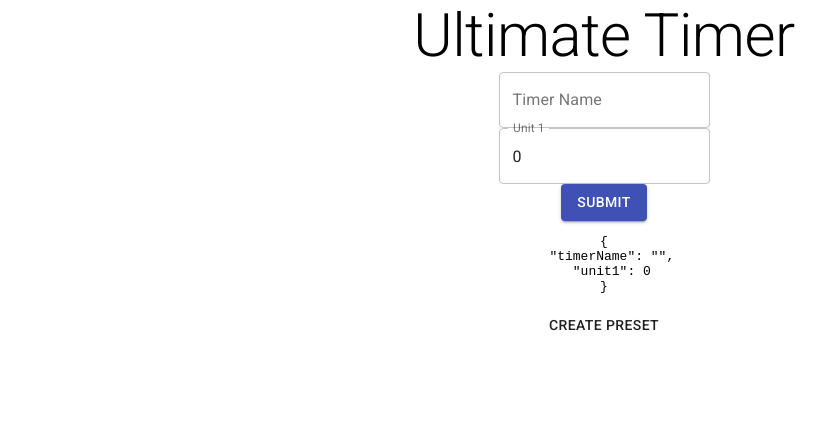
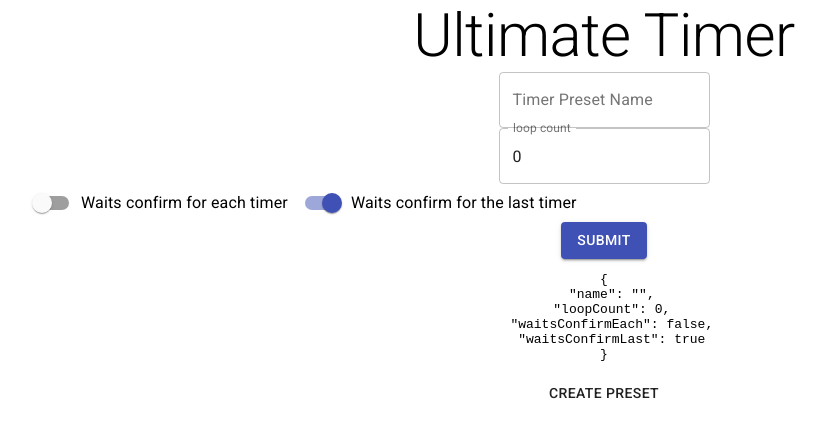
Before and after one commit to SDTakeuchi/ultimate_timer, a Next.js app in the folder frontend/ultimate_timer/: page /timer/create in a window 1280 px wide. Shown: the top 436 px of the page, without its empty margins (36-862 px from the left). Built offline with nearby package versions, Linux system fonts and the light colour scheme.

Commit message:
create form updated

```diff
--- a/frontend/ultimate_timer/components/form/PresetForm.tsx
+++ b/frontend/ultimate_timer/components/form/PresetForm.tsx
@@ -1,20 +1,58 @@
 import React from 'react';
-import { Button, TextField } from '@material-ui/core'
-import { Formik, Form } from 'formik'
+import axios from 'axios';
+import { Button, TextField } from '@material-ui/core';
+import { Formik, Form } from 'formik';
+import presetURL from '../../config/settings'
+import FormGroup from '@material-ui/core/FormGroup';
+import FormControlLabel from '@material-ui/core/FormControlLabel';
+import Switch from '@material-ui/core/Switch';
 
-interface Values {
-  timerName: string;
-  unit1: number;
+
+interface Props {
+  onSubmit: (values: iPresetForm) => void;
 }
 
-interface Props {
-  onSubmit: (values: Values) => void;
+interface iPresetForm {
+  name: string,
+  loopCount: number,
+  waitsConfirmEach: boolean,
+  waitsConfirmLast: boolean,
+  // timerUnit: {
+  //   durations: number,
+  //   order: number,
+  // }[],
 }
 
 export const NameForm: React.FC<Props> = ({ onSubmit }) => {
+  const [state, setState] = React.useState({
+    waitsConfirmEach: false,
+    waitsConfirmLast: true,
+  });
+
+  const handleChangeSwitch = (event: React.ChangeEvent<HTMLInputElement>) => {
+    setState({ ...state, [event.target.name]: event.target.checked });
+  };
+
+  const postPreset = () => {
+    axios
+      .post(presetURL, {
+        // name: value.name,
+        loop_count: "This is a new post."
+      })
+      .then(() => {
+        alert('preset created!');
+      })
+      .catch(() => { });
+  };
+
   return (
     <Formik
-      initialValues={{ timerName: '' , unit1: 0}}
+      initialValues={{
+        name: '' ,
+        loopCount: 0,
+        waitsConfirmEach: false,
+        waitsConfirmLast: true
+      }}
       onSubmit={values => {
         onSubmit(values);
       }}
@@ -24,9 +62,9 @@ export const NameForm: React.FC<Props> = ({ onSubmit }) => {
           <div>
             <TextField
               variant="outlined"
-              label="Timer Name"
-              name="timerName"
-              value={values.timerName}
+              label="Timer Preset Name"
+              name="name"
+              value={values.name}
               onChange={handleChange}
               onBlur={handleBlur}
             />
@@ -34,19 +72,50 @@ export const NameForm: React.FC<Props> = ({ onSubmit }) => {
           <div>
             <TextField
               variant="outlined"
-              label="Unit 1"
-              name="unit1"
+              label="loop count"
+              name="loopCount"
               type="number"
-              value={values.unit1}
+              value={values.loopCount}
               onChange={handleChange}
               onBlur={handleBlur}
             />
+          </div>
+          <div>
+            <FormGroup row>
+              <FormControlLabel
+                control={
+                  <Switch
+                    checked={state.waitsConfirmEach}
+                    onChange={handleChangeSwitch}
+                    color="primary"
+                    name="waitsConfirmEach"
+                    value={values.waitsConfirmEach}
+                    inputProps={{ 'aria-label': 'primary checkbox' }}
+                  />
+                }
+                label="Waits confirm for each timer"
+              />
+              <FormControlLabel
+                control={
+                  <Switch
+                    checked={state.waitsConfirmLast}
+                    onChange={handleChangeSwitch}
+                    color="primary"
+                    name="waitsConfirmLast"
+                    value={values.waitsConfirmLast}
+                    inputProps={{ 'aria-label': 'primary checkbox' }}
+                  />
+                }
+                label="Waits confirm for the last timer"
+              />
+            </FormGroup>
           </div>
           <div>
             <Button
               type="submit"
               variant="contained"
               color="primary"
+              onClick={postPreset}
             >
               Submit
             </Button>
--- a/frontend/ultimate_timer/components/list/Card.tsx
+++ b/frontend/ultimate_timer/components/list/Card.tsx
@@ -1,5 +1,5 @@
 import Link from 'next/link'
-import React, { useEffect } from 'react';
+import React from 'react';
 import axios from 'axios';
 import { makeStyles } from '@material-ui/core/styles';
 import Card from '@material-ui/core/Card';
```
